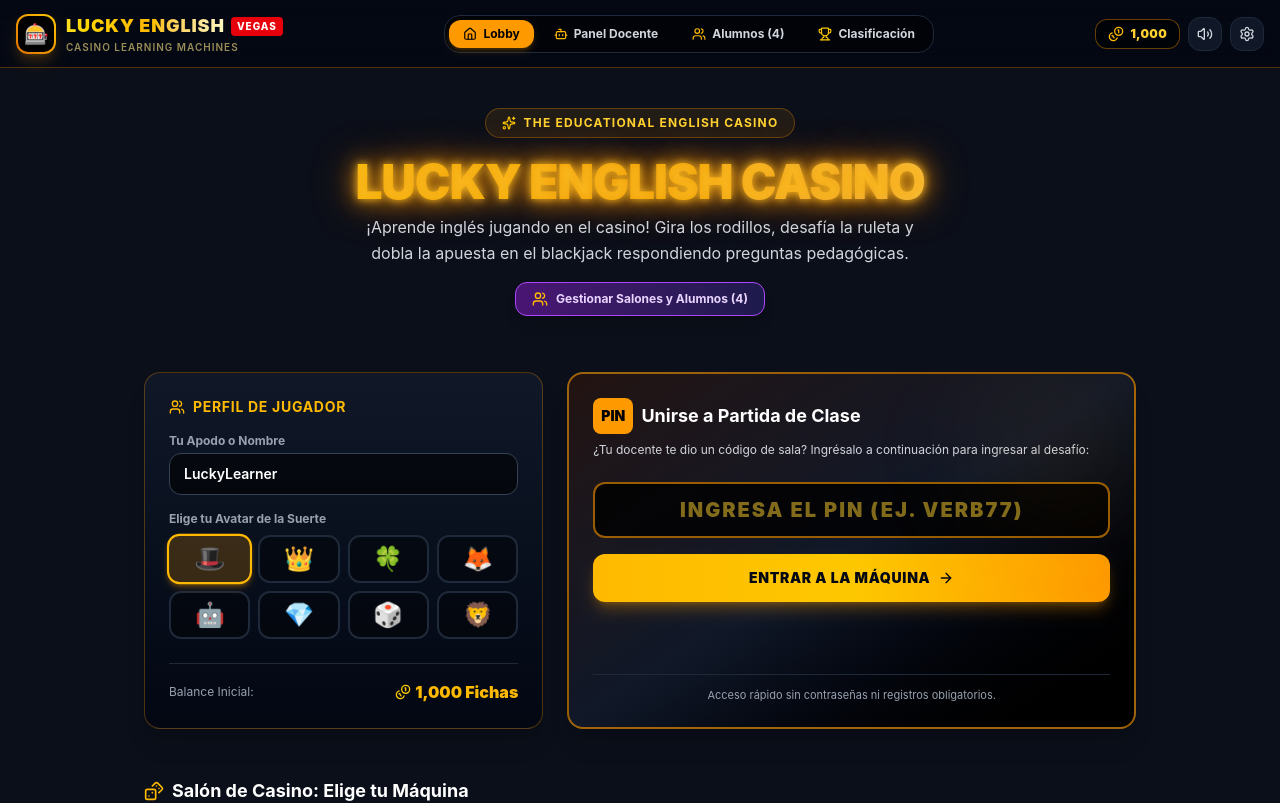
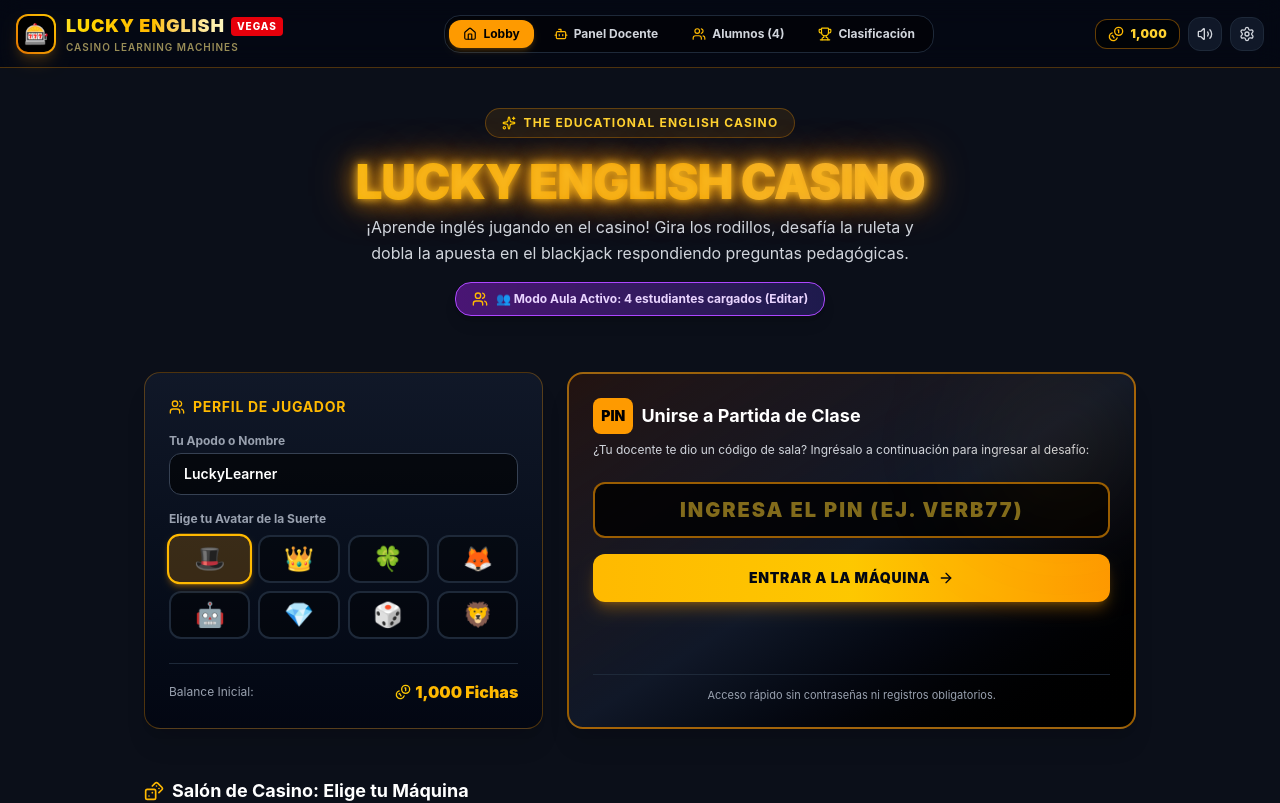
Before and after one commit to Jlebot7/English-Casino, a React (Vite) app: page / in a window 1280 px wide. Shown: the top 803 px of the page. Built offline with nearby package versions, Linux system fonts and the light colour scheme.

Commit message:
refactor: Remove classroom management features from StudentLobby and enhance student interaction

```diff
--- a/src/components/StudentLobby.jsx
+++ b/src/components/StudentLobby.jsx
@@ -13,16 +13,11 @@ export default function StudentLobby({
   chips,
   onJoinPin,
   onSelectActivity,
-  classrooms = [],
-  activeClassroomId,
-  onSelectClassroom,
-  students = [],
+  students,
   onOpenRosterModal
 }) {
   const [pinInput, setPinInput] = useState('');
   const [joinError, setJoinError] = useState('');
-
-  const currentClassroom = classrooms.find(c => c.id === activeClassroomId) || classrooms[0];
 
   const handleJoinByPin = (e) => {
     e.preventDefault();
@@ -53,27 +48,11 @@ export default function StudentLobby({
           ¡Aprende inglés jugando en el casino! Gira los rodillos, desafía la ruleta y dobla la apuesta en el blackjack respondiendo preguntas pedagógicas.
         </p>
 
-        {/* Classroom Mode Notice & Switcher for Teachers */}
-        <div className="mt-4 flex flex-wrap items-center justify-center gap-2">
-          {classrooms.length > 0 && (
-            <select
-              value={activeClassroomId}
-              onChange={(e) => {
-                sounds.playTick();
-                onSelectClassroom(e.target.value);
-              }}
-              className="bg-black/80 border border-amber-500/50 text-amber-300 text-xs font-bold rounded-xl px-3 py-2 focus:outline-none cursor-pointer shadow-lg"
-              title="Selecciona el salón de clases activo"
-            >
-              {classrooms.map(c => (
-                <option key={c.id} value={c.id}>🏫 Salón: {c.name} ({c.students?.length || 0} alumnos)</option>
-              ))}
-            </select>
-          )}
-
+        {/* Classroom Mode Notice for Teachers */}
+        <div className="mt-4 flex justify-center">
           <button
             onClick={onOpenRosterModal}
-            className={`px-4 py-2 rounded-xl border text-xs font-bold transition flex items-center gap-2 shadow-lg cursor-pointer ${
+            className={`px-4 py-2 rounded-2xl border text-xs font-bold transition flex items-center gap-2 shadow-lg ${
               students.length > 0
                 ? 'bg-gradient-to-r from-purple-900/80 to-indigo-950 border-purple-500 text-purple-200 hover:scale-105'
                 : 'bg-black/60 border-amber-500/40 text-amber-300 hover:bg-amber-500/10'
@@ -81,8 +60,8 @@ export default function StudentLobby({
           >
             <Users className="w-4 h-4 text-amber-400" />
             {students.length > 0
-              ? `Gestionar Salones y Alumnos (${students.length})`
-              : '👨‍🏫 ¿Juegas en clase? Organiza por salones y alumnos aquí'}
+              ? `👥 Modo Aula Activo: ${students.length} estudiantes cargados (Editar)`
+              : '👨‍🏫 ¿Juegas en clase? Haz clic aquí para ingresar los nombres de tus alumnos'}
           </button>
         </div>
       </div>
```
